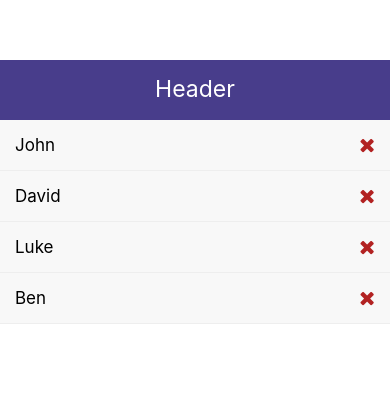
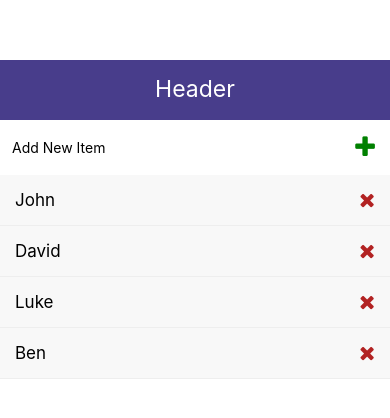
Before and after one commit to Gregfanyan/React-Native-Todo-App, a React Native app: screen / in a window 390 px wide. Shown: the top 418 px of the page. Built offline with nearby package versions, Linux system fonts and the light colour scheme.

Commit message:
feat: added AddNewItem feature

```diff
--- a/App.js
+++ b/App.js
@@ -1,9 +1,10 @@
 import React, { useState } from "react";
-import { StyleSheet, Text, View, Button, FlatList } from "react-native";
+import { StyleSheet, Text, View, Button, FlatList, Alert } from "react-native";
 import { v4 as uuid } from "uuid";
 
 import Header from "./components/Header";
 import ListItem from "./components/ListItem";
+import NewItem from "./components/NewItem";
 
 const styles = StyleSheet.create({
   container: {
@@ -13,6 +14,7 @@ const styles = StyleSheet.create({
 });
 
 export default function App() {
+  const [inputText, setInputText] = useState("");
   const [item, setItem] = useState([
     {
       id: uuid(),
@@ -36,9 +38,31 @@ export default function App() {
     setItem(item.filter((newItem) => newItem.id !== id));
   };
 
+  const addNewItemHandler = (inputValue) => {
+    if (inputValue) {
+      setItem([...item, { id: uuid(), name: inputValue }]);
+    } else {
+      Alert.alert("INPUT IS EMPTY", "Please fill in the input", [
+        {
+          text: "OK",
+        },
+      ]);
+    }
+    setInputText("");
+  };
+
+  const onChangeHandler = (name) => {
+    setInputText(name);
+  };
+
   return (
     <View style={styles.container}>
       <Header title="Header" />
+      <NewItem
+        addNewItemHandler={addNewItemHandler}
+        onChangeHandler={onChangeHandler}
+        inputText={inputText}
+      />
       <FlatList
         data={item}
         renderItem={({ item }) => (
--- /dev/null
+++ b/components/NewItem/index.js
@@ -0,0 +1,50 @@
+import React from "react";
+import {
+  StyleSheet,
+  Text,
+  View,
+  Button,
+  FlatList,
+  TouchableOpacity,
+  TextInput,
+} from "react-native";
+
+import Icon from "react-native-vector-icons/FontAwesome";
+
+const styles = StyleSheet.create({
+  input: {
+    padding: 12,
+  },
+  wrapper: {
+    display: "flex",
+    flexDirection: "row",
+    justifyContent: "space-between",
+  },
+  icon: {
+    fontSize: 25,
+    color: "green",
+    padding: 15,
+  },
+});
+
+function NewItem({ item, addNewItemHandler, onChangeHandler, inputText }) {
+
+  return (
+    <View style={styles.wrapper}>
+      <TextInput
+        style={styles.input}
+        onChangeText={onChangeHandler}
+        value={inputText}
+        placeholder="Add New Item"
+        keyboardType="numeric"
+      />
+      <Icon
+        name="plus"
+        onPress={() => addNewItemHandler(inputText)}
+        style={styles.icon}
+      />
+    </View>
+  );
+}
+
+export default NewItem;
```
